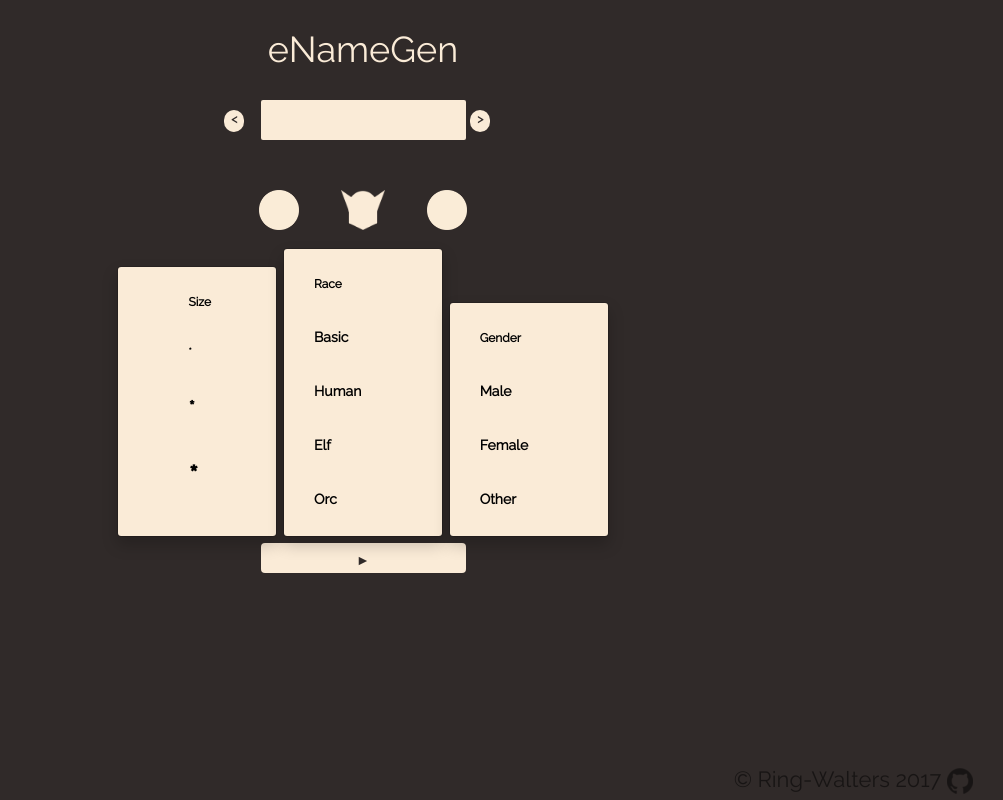
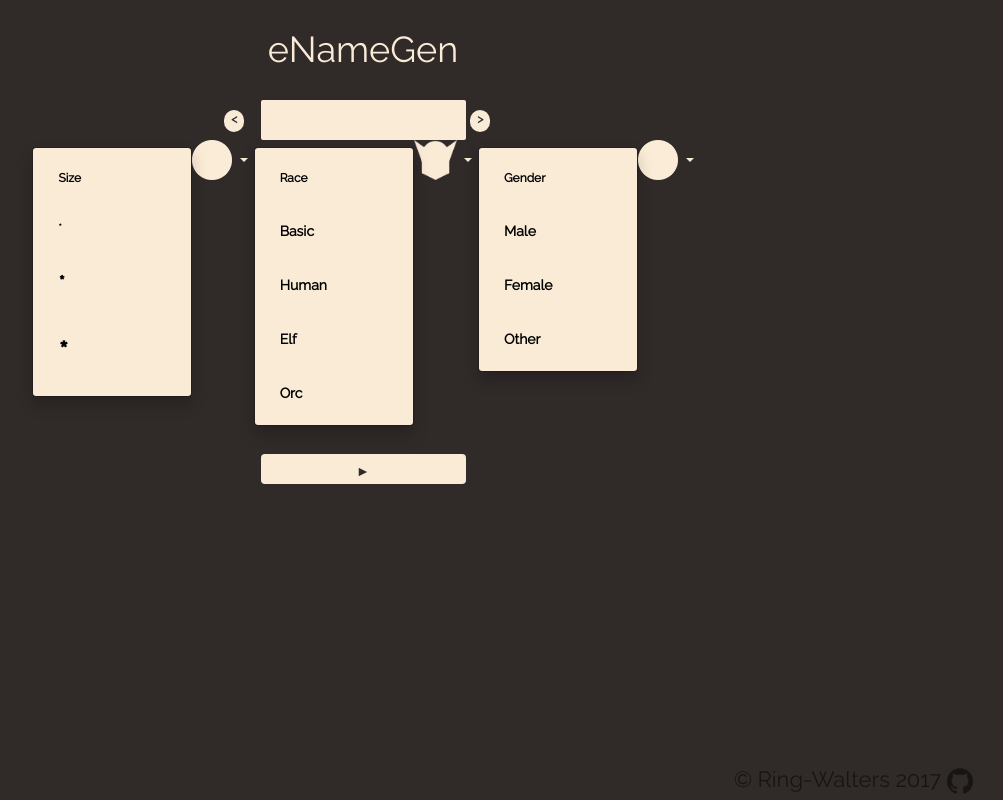
Before and after one commit to erikringwalters/eNameGen, a PHP site: page /Views/Home/index.html in a window 1280 px wide. Shown: the whole page, without its empty margins (277-1280 px from the left). Run offline with PHP 8.4, Linux system fonts and the light colour scheme.

Commit message:
changed dropdowns. Dropdowns still don't hide upon default

```diff
--- a/Scripts/scripts.js
+++ b/Scripts/scripts.js
@@ -24,10 +24,6 @@ $(document).ready(function() {
         wpjs.generated = false;
 
         wpjs.selectMenu();
-        //wpjs.hideDrop();
-        //wpjs.closeDropdowns();
-        //wpjs.toggleDropdown();
-      //  wpjs.selectFeature(feature);
         wpjs.selectDrop();
         wpjs.selectSize();
         wpjs.selectRace();
--- a/Views/Home/index.html
+++ b/Views/Home/index.html
@@ -40,65 +40,50 @@
     </a>
 </span>
   </div>
-<div id="iconBar" class="row" >
-  <span>
-    <span class="icon unselectable dropbtn dropdown-toggle" type="button"
-      data-toggle="dropdown" id="size">
-      <img src="../../icons/circle.png" height=40px>
-    </span>
+  <div class="row">
+    <div class="btn-group" role="group" width="500px">
 
-    <span class="icon unselectable dropbtn dropdown-toggle" type="button"
-      data-toggle="dropdown" id="race">
+      <div class="dropdown">
+      <a class="dropdown-toggle" id="size" type="button" data-toggle="dropdown">
+        <img src="../../icons/circle.png" height=40px>
+      <span class="caret unselectable"></span></a>
+        <ul class="dropdown-menu" role="menu" aria-labelledby="size">
+          <li role="presentation" class="dropdown-header">Size</li>
+          <li role="presentation" href="" id='small' class="mod main sizeSub" title="Small">*</li>
+          <li role="presentation" href="" id='medium' class="mod main sizeSub" title="Medium">*</li>
+          <li role="presentation" href="" id='large' class="mod main sizeSub" title="Large">*</li>
+        </ul>
+      </div>
+
+    <div class="dropdown">
+    <a class="dropdown-toggle" id="race" type="button" data-toggle="dropdown">
       <img src="../../icons/elfSharpSquareJaw.png" height=40px>
-    </span>
+    <span class="caret unselectable"></span></a>
 
-    <span class="icon unselectable dropbtn dropdown-toggle"  type="button"
-      data-toggle="dropdown" id="gender">
-      <img src="../../icons/circle.png" height=40px>
-    </span>
-  </span>
-  <br/>
-  <!-- <span> -->
-    <!-- <span> -->
+      <ul class="dropdown-menu" role="menu" aria-labelledby="race">
+        <li role="presentation" class="dropdown-header">Race</li>
+        <li role="presentation" href="" id="basic" class="mod main raceSub" title="Basic">Basic</li>
+        <li role="presentation" href="" id="human" class="mod main raceSub" title="Human">Human</li>
+        <li role="presentation" href="" id="elf" class="mod main raceSub" title="Elf">Elf</li>
+        <li role="presentation" href="" id="orc" class="mod main raceSub" title="Orc">Orc</li>
+      </ul>
+      </div>
+
+
       <div class="dropdown">
-      <div id="sizeDrop" class="dropdown-menu">
-        <div  class="mod main"> <!--This third div gives a little inner-color selection effect -->
-          <ul aria-labelledby="size">
-            <li class="dropdown-header">Size</li>
-            <li href="" id='small' class="mod main sizeSub" title="Small">*</li>
-            <li href="" id='medium' class="mod main sizeSub" title="Medium">*</li>
-            <li href="" id='large' class="mod main sizeSub" title="Large">*</li>
-            </ul>
+      <a class="dropdown-toggle" id="gender" type="button" data-toggle="dropdown">
+        <img src="../../icons/circle.png" height=40px>
+      <span class="caret unselectable"></span></a>
+        <ul class="dropdown-menu" role="menu" aria-labelledby="gender">
+          <li role="presentation" class="dropdown-header">Gender</li>
+          <li role="presentation" href="" id="male" class="mod main genderSub" title="Male">Male</li>
+          <li role="presentation" href="" id="female" class="mod main genderSub" title="Female">Female</li>
+          <li role="presentation" href="" id="other" class="mod main genderSub" title="Other">Other</li>
+        </ul>
         </div>
-      </div>
-      </div>
-    <!-- </span> -->
+    </div>
 
-    <!-- <span> -->
-      <div class="dropdown">
-      <div id="raceDrop"class="dropdown-menu">
-        <div  class="mod main"> <!--This third div gives a little inner-color selection effect -->
-          <li class="dropdown-header">Race</li>
-          <li href="" id="basic" class="mod main raceSub" title="Basic">Basic</li>
-          <li href="" id="human" class="mod main raceSub" title="Human">Human</li>
-          <li href="" id="elf" class="mod main raceSub" title="Elf">Elf</li>
-          <li href="" id="orc" class="mod main raceSub" title="Orc">Orc</li>
-        </div>
-      </div>
-      </div>
-    <!-- </span> -->
-
-    <!-- <span> -->
-      <div class="dropdown">
-      <div id="genderDrop" class="dropdown-menu">
-        <div  class="mod main"> <!--This third div gives a little inner-color selection effect -->
-          <li class="dropdown-header">Gender</li>
-          <li href="" id="male" class="mod main genderSub" title="Male">Male</li>
-          <li href="" id="female" class="mod main genderSub" title="Female">Female</li>
-          <li href="" id="other" class="mod main genderSub" title="Other">Other</li>
-        </div>
-      </div>
-      </div>
+  </div>
     <!-- </span>
   </span> -->
   </br/>
--- a/css/styles.css
+++ b/css/styles.css
@@ -53,7 +53,11 @@ button:hover, button:focus{
 .dropbtn {
     border: none;
     cursor: pointer;
-
+}
+.caret {
+    border: none;
+    cursor: pointer;
+    outline: none;
 }
 
 /* Dropdown button on hover & focus */
@@ -87,17 +91,16 @@ button:hover, button:focus{
   /*margin: inherit;*/
   float: left;
   margin-right: 150px;
-
 }
 
 /* Links inside the dropdown */
-.dropdown-content a {
+/* .dropdown-content a {
     color: black;
     padding: 17px 25px;
     font-weight: lighter;
     text-decoration: none;
     display: block;
-}
+} */
 .mod{
   padding: 5px
 }
```
Also changed, not shown: Views/Temp/temp.html (+33 -19 lines).
